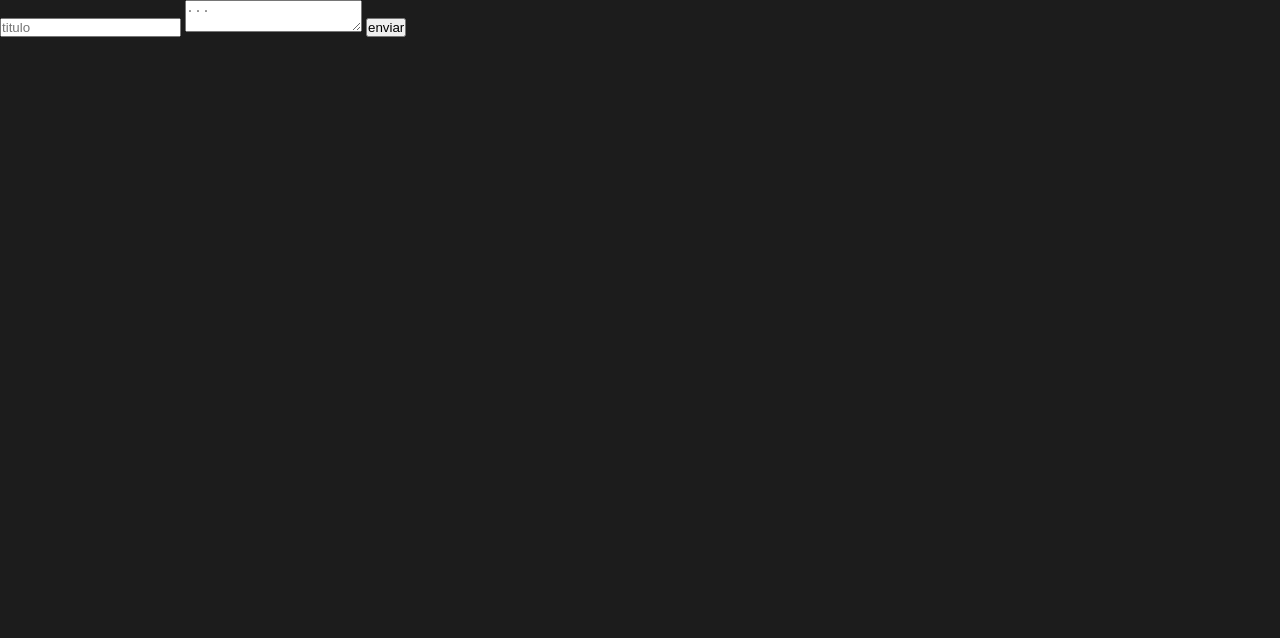
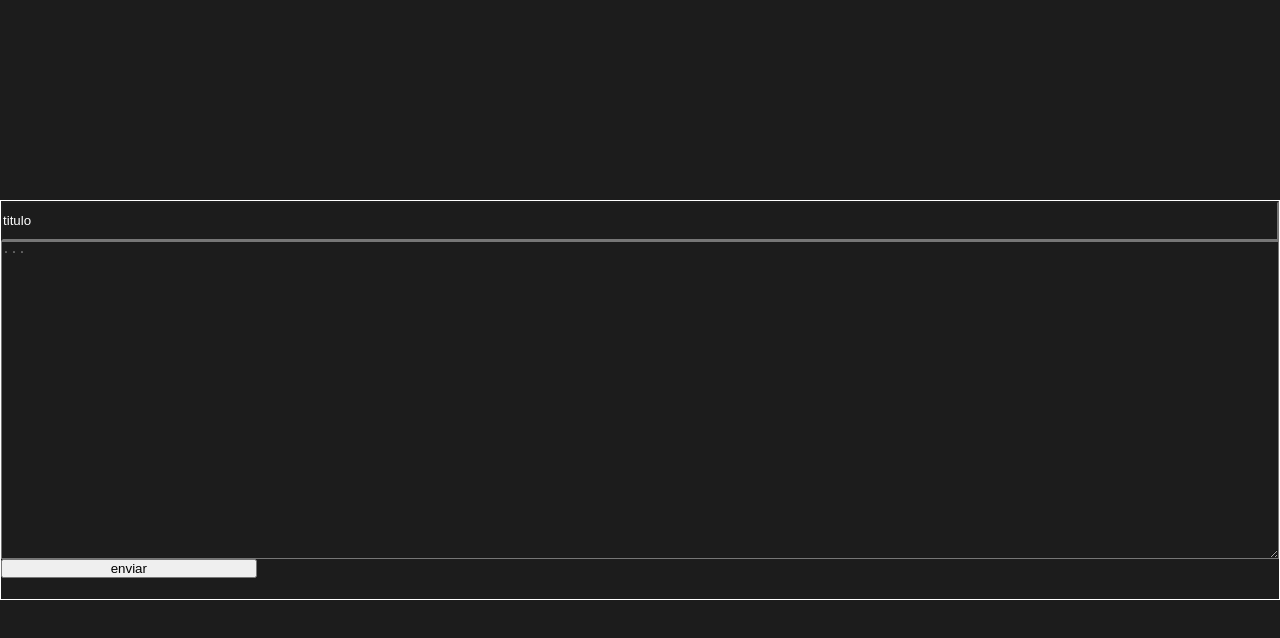
Before and after one commit to Pablo-sltv-Dev/bloco_de_notas_js, a plain HTML site: page templates/adc.html in a window 1280 px wide. Drawn offline with Linux system fonts and the light colour scheme.

Commit message:
subindo novo design da pg de adicao de nota

```diff
--- /dev/null
+++ b/static/css/templates/style_02.css
@@ -0,0 +1,45 @@
+*{
+    margin: 0;
+    padding: 0;
+    box-sizing: border-box;
+}
+
+body{
+    background-color: rgb(28, 28, 28);
+}
+body{
+    width: 100vw;
+    height: 100vh;
+    display: flex;
+    justify-content: center;
+    align-items: center;
+}
+body > form{
+    border: 1px solid white;
+    height: 50%;
+    width: 100%;
+    display: flex;
+    flex-direction: column;
+}
+#ttl_nt::placeholder{
+    color: white;
+    /* border: 1px solid white; */
+    width: 100%;
+    /* height: 100%; */
+}
+form > #ttl_nt{
+    /* border: 1px solid red; */
+    width: 100%;
+    height: 10%;
+    background-color: transparent;
+
+}
+form > textarea{
+    width: 100%;
+    height: 80%;
+    background-color: transparent;
+}
+
+form > #g535{
+    width: 20%;
+}
--- a/static/js/script_02.js
+++ b/static/js/script_02.js
@@ -1,28 +1,22 @@
 import { Bnc } from "../src/bnc.js";
 const formulario = document.getElementById("frmlrio");
-
+let dta = new Date
     formulario.addEventListener("submit", (event)=>{
         event.preventDefault();
-        // const dados = carregar_dados(); // original
+
 
         const dados = new Bnc().carregar_dados();
-        // dados.carregar_dados()
 
-        // console.log(dados);
-        // localStorage.clear()
 
 
         const nota = {
             titulo : document.getElementById("ttl_nt").value,
-            descricao : document.getElementById("desc_nt").value
+            descricao : document.getElementById("desc_nt").value,
+            // adicionar Data
         }
 
 
-        // console.log("titulo: ",nota.titulo, "\nDescrição: ", nota.descricao);
 
-        // console.log(dados)
-        // dados.carregar_dados()
-        // console.log(dados)
 
         dados.push(nota)
 
--- a/templates/adc.html
+++ b/templates/adc.html
@@ -4,21 +4,12 @@
     <meta charset="UTF-8">
     <meta name="viewport" content="width=device-width, initial-scale=1.0">
     <title>adição de nota</title>
-    <style>
-        *{
-    margin: 0;
-    padding: 0;
-    box-sizing: border-box;
-}
-
-body{
-    background-color: rgb(28, 28, 28);
-}
-    </style>
+    <link rel="stylesheet" href="../static/css/templates/style_02.css">
 </head>
 <body>
 
     <form id="frmlrio">
+
         <input id="ttl_nt" type="text" placeholder="titulo">
         <textarea id="desc_nt" placeholder="..."></textarea>
         <input id="g535" type="submit" value="enviar">
```
